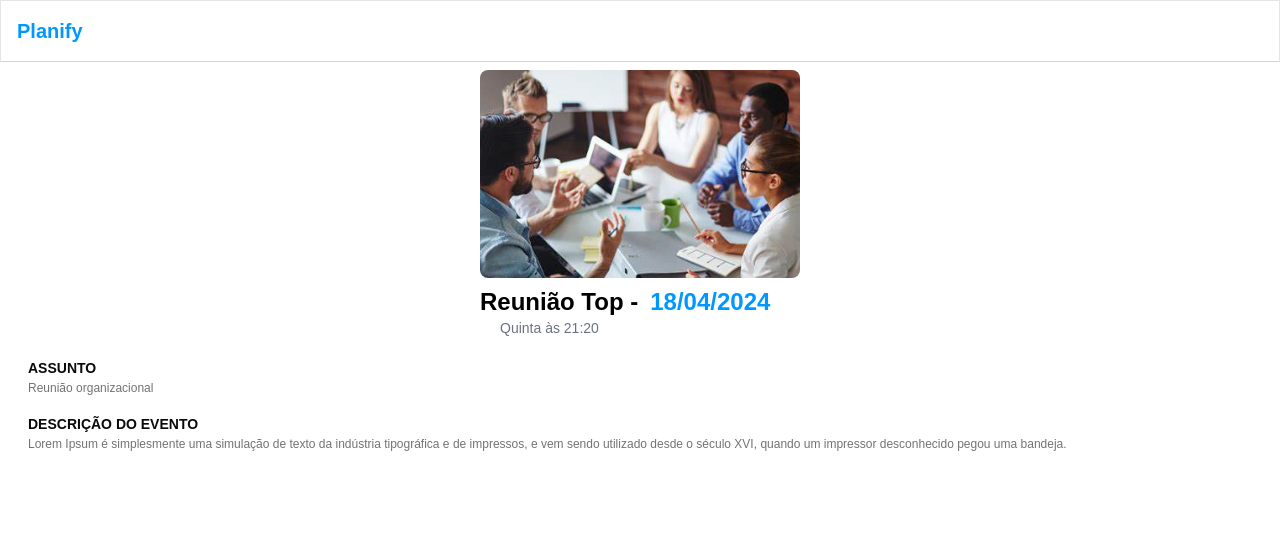
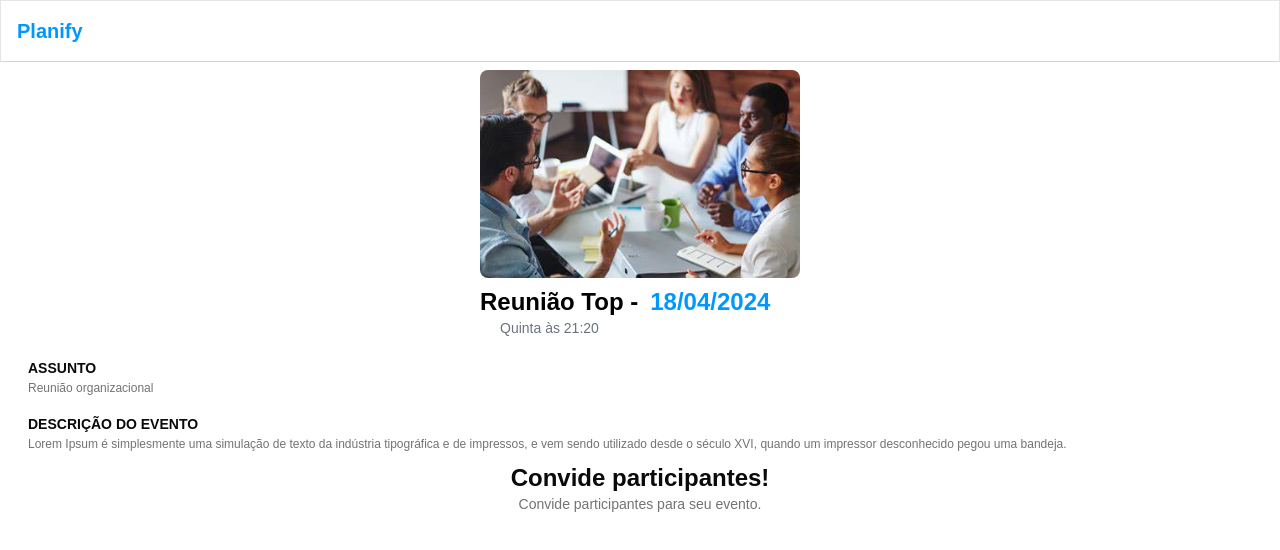
Before and after one commit to VitoCruzOlie/Planify, a Vue app in the folder front/: page /event-details in a window 1280 px wide. Shown: the top 550 px of the page. Built offline with nearby package versions, Linux system fonts and the light colour scheme; some icons are missing; a web font is replaced by a local one; what v-calendar would draw is missing.

Commit message:
feat- InviteParticipants component

```diff
--- /dev/null
+++ b/front/src/components/InviteParticipants.vue
@@ -0,0 +1,9 @@
+<script>
+import Button from '@/components/Button.vue';
+</script>
+<template>
+    <div class="w-full flex flex-col justify-center items-center">
+        <span class="font-semibold text-2xl">Convide participantes!</span>
+        <span class="text-neutral-500 text-sm">Convide participantes para seu evento.</span>
+    </div>
+</template>
--- a/front/src/views/EventDetails.vue
+++ b/front/src/views/EventDetails.vue
@@ -1,5 +1,6 @@
 <script setup lang="ts">
-import DetailEventCard from '@/components/DetailEventCard.vue'
+import DetailEventCard from "@/components/DetailEventCard.vue";
+import InviteParicipants from "@/components/InviteParticipants.vue";
 </script>
 <template>
   <nav>
@@ -9,17 +10,22 @@ import DetailEventCard from '@/components/DetailEventCard.vue'
   </nav>
   <main class="w-full min-h-svh bg-white">
     <div class="gap-2.5 px-4 flex flex-col justify-center pb-4">
-      <DetailEventCard title="Reunião Top" date="18/04/2024" hour="21:20"/>
-      <div class="pl-3 flex flex-col gap-4 ">
+      <DetailEventCard title="Reunião Top" date="18/04/2024" hour="21:20" />
+      <div class="pl-3 flex flex-col gap-4">
         <div>
           <span class="text-sm font-semibold">ASSUNTO</span>
           <p class="text-neutral-500 text-xs">Reunião organizacional</p>
         </div>
         <div>
           <span class="text-sm font-semibold">DESCRIÇÃO DO EVENTO</span>
-        <p class="text-neutral-500 text-xs line-clamp-4">Lorem Ipsum é simplesmente uma simulação de texto da indústria tipográfica e de impressos, e vem sendo utilizado desde o século XVI, quando um impressor desconhecido pegou uma bandeja.</p>
+          <p class="text-neutral-500 text-xs line-clamp-4">
+            Lorem Ipsum é simplesmente uma simulação de texto da indústria
+            tipográfica e de impressos, e vem sendo utilizado desde o século
+            XVI, quando um impressor desconhecido pegou uma bandeja.
+          </p>
         </div>
       </div>
+      <InviteParicipants />
     </div>
   </main>
 </template>
```
Lines whose indentation alone changed are shown as unchanged.
